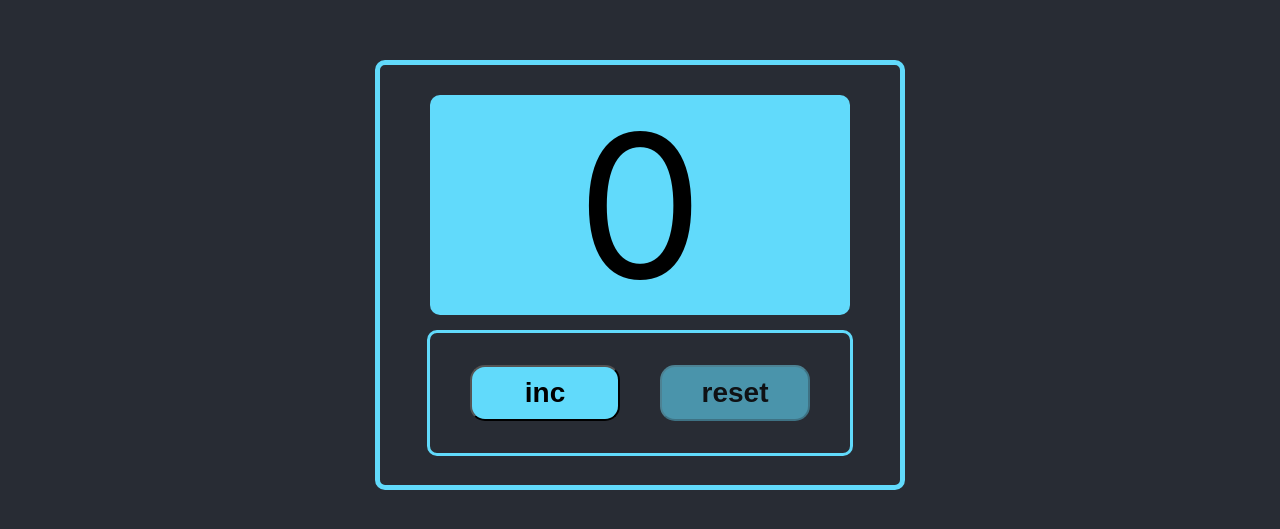
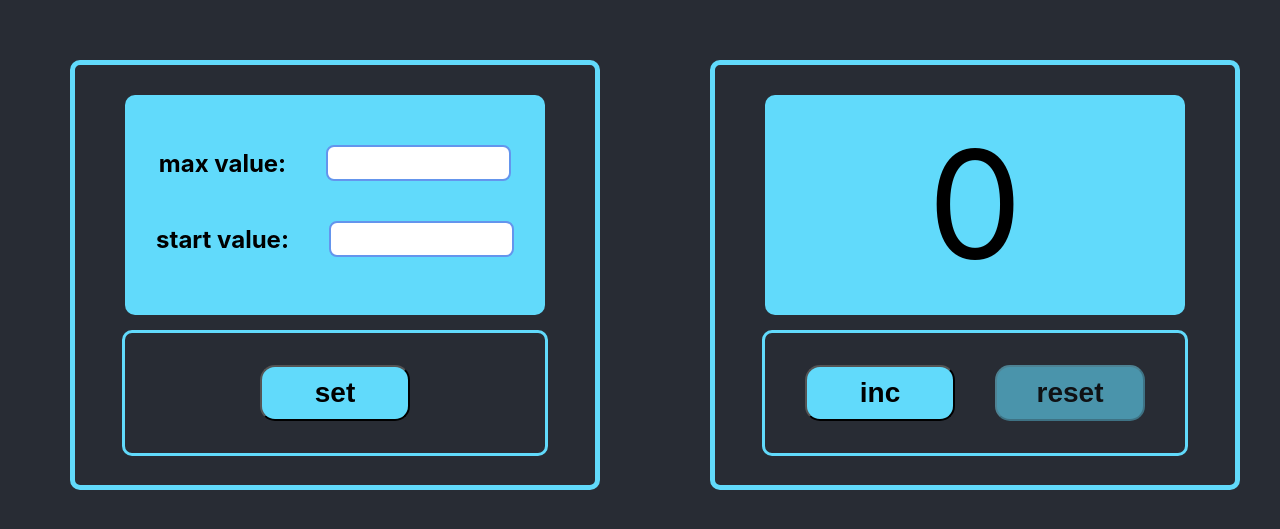
Before and after one commit to MonaMag/it-counter-1, a React (Create React App) app: page / in a window 1280 px wide. Shown: the part 125-654 px from the top of the page. Built offline with nearby package versions, Linux system fonts and the light colour scheme.

Commit message:
S5 Settings-for-Counter(components+css)

```diff
--- a/src/App.css
+++ b/src/App.css
@@ -7,9 +7,10 @@
     background-color: #282c34;
     min-height: 100vh;
     display: flex;
-    flex-direction: column;
+    flex-direction: row;
     align-items: center;
-    justify-content: center;
+    justify-content: space-around;
     font-size: calc(10px + 2vmin);
     color: white;
+
 }
--- a/src/App.tsx
+++ b/src/App.tsx
@@ -1,7 +1,7 @@
 import React, {useState} from 'react';
 import './App.css';
 import Counter from "./components/Counter";
-
+import Settings from "./components/Settings";
 
 
 function App() {
@@ -17,11 +17,15 @@ function App() {
     return (
         <div className="App">
             <header className="App-wrapper">
-                        <Counter value={value}
-                                 maxValue={maxValue}
-                                 startValue={startValue}
-                                 incHandler={incHandler}
-                                 resetHandler={resetHandler}/>
+                <Settings value={value}
+                          maxValue={maxValue}
+                          startValue={startValue}/>
+                <Counter value={value}
+                         maxValue={maxValue}
+                         startValue={startValue}
+                         incHandler={incHandler}
+                         resetHandler={resetHandler}/>
+
             </header>
 
         </div>
--- a/src/components/Counter.module.css
+++ b/src/components/Counter.module.css
@@ -8,6 +8,7 @@
     padding: 10px;
     height: 400px;
     width: 500px;
+    margin-left: 30px;
 }
 
 
--- a/src/components/MyButton.tsx
+++ b/src/components/MyButton.tsx
@@ -6,7 +6,7 @@ type ButtonType = {
     value: number
     maxValue: number
     title: string
-    changeCounterValue: () => void
+    changeCounterValue?: () => void
     disabledBtn?: boolean
 }
 
--- a/src/components/Scoreboard.module.css
+++ b/src/components/Scoreboard.module.css
@@ -11,7 +11,7 @@
 
 }
 .value {
-    font-size: 200px;
+    font-size: 150px;
     color: black;
  }
 
--- /dev/null
+++ b/src/components/Settings.tsx
@@ -0,0 +1,39 @@
+import React from 'react';
+import '../App.css';
+import MyButton from "./MyButton";
+import s from './Counter.module.css'
+import SettingsScreen from "./SettingsScreen";
+
+type SettingsPropsType = {
+    value: number
+    maxValue: number
+    startValue: number
+
+}
+
+function Settings(props: SettingsPropsType) {
+
+
+    let disabledSet = props.value === props.maxValue
+
+
+    return (
+        <div className={s.counter}>
+            <SettingsScreen value={props.value}
+                            maxValue={props.maxValue}
+                            startValue={props.startValue}
+            />
+            <div className={s.btnWrapper}>
+                <MyButton value={props.value}
+                          title='set'
+                          maxValue={props.maxValue}
+                          disabledBtn={disabledSet}
+
+                />
+            </div>
+        </div>
+    )
+}
+
+
+export default Settings;
--- /dev/null
+++ b/src/components/SettingsInput.module.css
@@ -0,0 +1,24 @@
+
+.inputWrapper {
+    display: flex;
+    margin: 40px 10px;
+    justify-content: center;
+    align-items: center;
+}
+
+.input {
+    text-align: center;
+    border: 2px solid cornflowerblue;
+    height: 30px;
+    border-radius: 8px;
+}
+.input:focus {
+    box-shadow: 0 0 5px #61dafb;
+}
+
+span {
+    color: black;
+    font-size: 24px;
+    margin-right: 40px;
+    font-weight: 700;
+}
--- /dev/null
+++ b/src/components/SettingsInput.tsx
@@ -0,0 +1,24 @@
+import React from 'react';
+import '../App.css';
+import s from './SettingsInput.module.css'
+
+type SettingsPropsType = {
+    value: number
+    maxValue: number
+    startValue: number
+    inputName: string
+
+}
+
+function SettingsInput(props: SettingsPropsType) {
+
+    return (
+            <div className={s.inputWrapper}>
+                <div><span>{props.inputName}</span></div>
+                <input className={s.input} type="number"/>
+            </div>
+    )
+}
+
+
+export default SettingsInput;
--- /dev/null
+++ b/src/components/SettingsScreen.module.css
@@ -0,0 +1,18 @@
+.setScreen {
+display: inline-block;
+    background-color: #61dafb;
+    border-radius: 10px;
+    padding: 10px;
+    height: 200px;
+    width: 400px;
+    margin-bottom: 15px;
+
+}
+
+
+span {
+    color: black;
+    font-size: 24px;
+    margin-right: 40px;
+    font-weight: 700;
+}
--- /dev/null
+++ b/src/components/SettingsScreen.tsx
@@ -0,0 +1,31 @@
+import React from 'react';
+import '../App.css';
+import s from './SettingsScreen.module.css'
+import SettingsInput from "./SettingsInput";
+
+
+type SettingsScreenType = {
+    value: number
+    maxValue: number
+    startValue: number
+}
+
+
+function SettingsScreen(props: SettingsScreenType) {
+    return (
+        <div className={s.setScreen }>
+            <SettingsInput value={props.value}
+                           maxValue={props.maxValue}
+                           startValue={props.startValue}
+                           inputName={'max value:'}
+            />
+            <SettingsInput value={props.value}
+                           maxValue={props.maxValue}
+                           startValue={props.startValue}
+                           inputName={'start value:'}/>
+        </div>
+    )
+}
+
+
+export default SettingsScreen;
```
